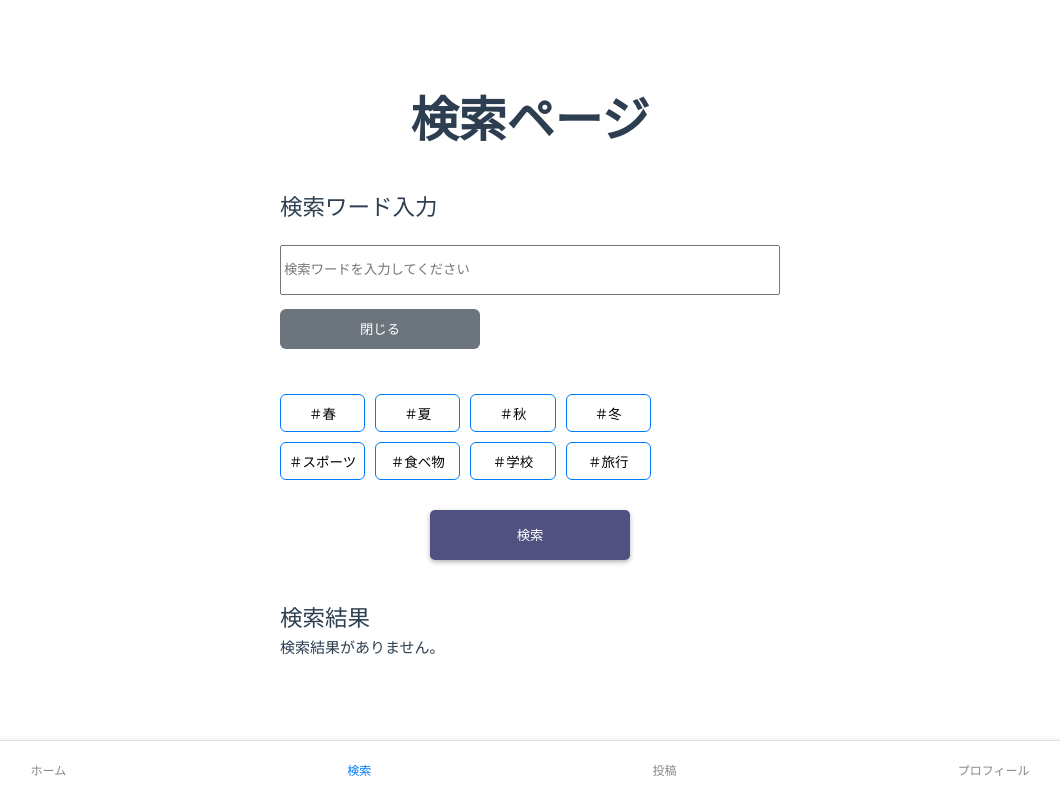
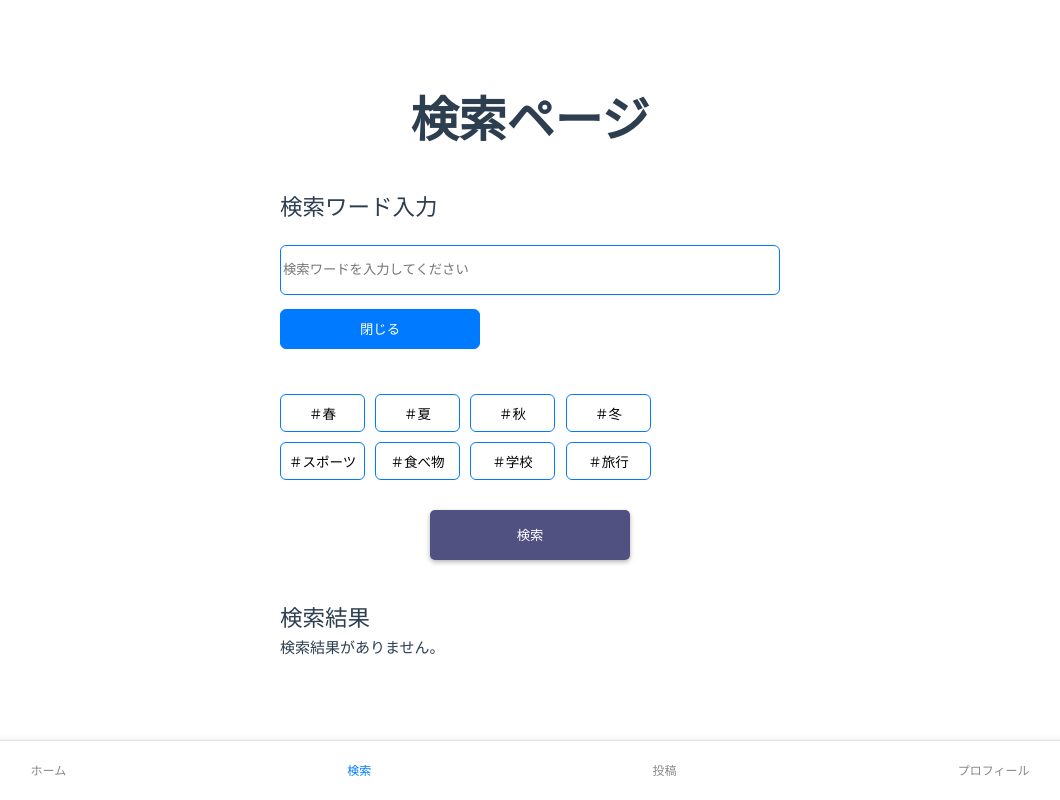
Before and after one commit to Shilomalu/senryu-app-public, a Vue app in the folder frontend/: page /search in a window 1280 px wide. Both pictures are taken after a click on the button "ジャンルで検索する". Shown: the whole page, without its empty margins (110-1170 px from the left). Built offline with nearby package versions, Linux system fonts and the light colour scheme.

Commit message:
ジャンルによる検索処理の実装

```diff
--- a/frontend/src/views/SearchView.vue
+++ b/frontend/src/views/SearchView.vue
@@ -25,12 +25,22 @@ const selectedGenre = ref(null)
 
 const search_method = async (e) => {
   e.preventDefault() //リロードしないようにしてる
-  if (keyword.value === '') {
+  if (keyword.value === '' && selectedGenre.value === null) {
     alert('検索ワードを入力してください')
     return
   }
 
-  const target_url = `/api/search?q=${encodeURIComponent(keyword.value)}`
+  const search_value = new URLSearchParams()
+
+  if (keyword.value !== '') {
+    search_value.append('input_words', keyword.value)
+  }
+
+  if (selectedGenre.value !== null) {
+    search_value.append('genre', selectedGenre.value)
+  }
+
+  const target_url = `/api/search?${search_value.toString()}`
   try {
     const response = await fetch(target_url)
 
@@ -50,10 +60,10 @@ const search_method = async (e) => {
     //スクロールさせる
     await nextTick()
 
-    // ① まずスクロール（これがすぐ動く）
+    // まずスクロール（これがすぐ動く）
     scroll_target.value?.scrollIntoView({ behavior: 'smooth' })
 
-    // ② 0.4秒待ってから（スクロール完了タイミング）、アニメーション再描画
+    //0.4秒待ってから（スクロール完了タイミング）、アニメーション再描画
     setTimeout(() => {
       show_postcard.value = true
     }, 800)
@@ -61,6 +71,12 @@ const search_method = async (e) => {
     console.error('検索中にエラーが発生:', err)
     alert('検索中にエラーが発生しました。')
   }
+}
+
+const set_genreId=(id)=>{
+  const numId=Number(id);
+  selectedGenre.value=numId;
+  console.log('[chooseGenre] id:', id, '→ set to selectedGenre:', selectedGenre.value);
 }
 </script>
 
@@ -73,18 +89,24 @@ const search_method = async (e) => {
       <input id="search_input" placeholder="検索ワードを入力してください" v-model="keyword" />
       <br />
 
-      <button type="button" id="genre_button" @click="show_genres = !show_genres">
+      <button
+        type="button"
+        id="genre_button"
+        @click="show_genres = !show_genres"
+        :class="{ active: show_genres }"
+      >
         <div v-if="show_genres == false">ジャンルで検索する</div>
         <div v-else>閉じる</div>
       </button>
 
       <div v-if="show_genres == true" class="genre_section">
         <button
-          v-for="genre in genres"
+          v-for="(genre, index) in genres"
           :key="genre.id"
           type="button"
-          :class="{ active: selectedGenre === genre.id }"
-          @click="selectedGenre = genre.id"
+          :class="{ active: selectedGenre=== Number(genre.id) }"
+          @click="set_genreId(genre.id)"
+          :style="{ animationDelay: index * 0.08 + 's' }"
         >
           {{ genre.name }}
         </button>
@@ -153,6 +175,8 @@ const search_method = async (e) => {
   width: 500px;
   height: 50px;
   margin-top: 20px;
+  border-radius: 6px;
+  border: 1px solid #007bff;
 }
 #search_button {
   width: 200px;
@@ -177,8 +201,6 @@ const search_method = async (e) => {
   padding: 15px;
   border-bottom: 1px solid #ddd;
 }
-
-
 
 .postcard_search {
   width: 450px;
@@ -231,17 +253,21 @@ form {
   height: 40px;
   margin-top: -10px;
   margin-bottom: 30px;
-  background-color: #6c757d;
-  color: white;
-  border: none;
   border-radius: 6px;
+  border: 1px solid #007bff;
+  background-color: white;
   cursor: pointer;
   transition: 0.2s;
   align-self: flex-start;
 }
 
+#genre_button.active {
+  background-color: #007bff;
+  color: white;
+}
+
 #genre_button:hover {
-  background-color: #5a6268;
+  transform: scale(1.1);
 }
 
 .genre_section {
@@ -259,6 +285,19 @@ form {
   background-color: white;
   cursor: pointer;
   transition: 0.2s;
+  opacity: 0;
+  animation: fadeup 0.3s forwards ease-out;
+}
+
+@keyframes fadeup {
+  from {
+    opacity: 0;
+    transform: scale(0.5) translateY(30px);
+  }
+  to {
+    opacity: 1;
+    transform: scale(1) translateY(0);
+  }
 }
 
 .genre_section button.active {
```
Also changed, not shown: 1 other file (tests, documents, lock files or other folders). Lines whose indentation alone changed are shown as unchanged.
